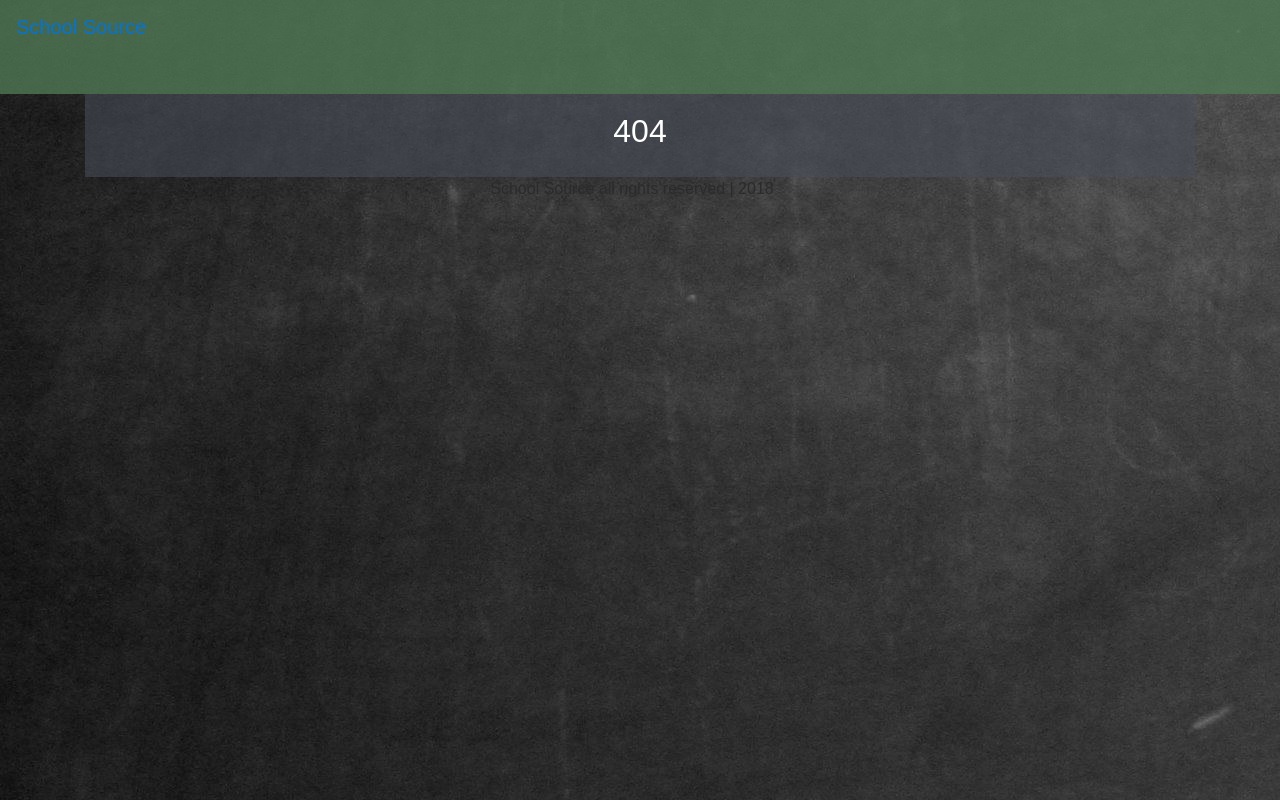
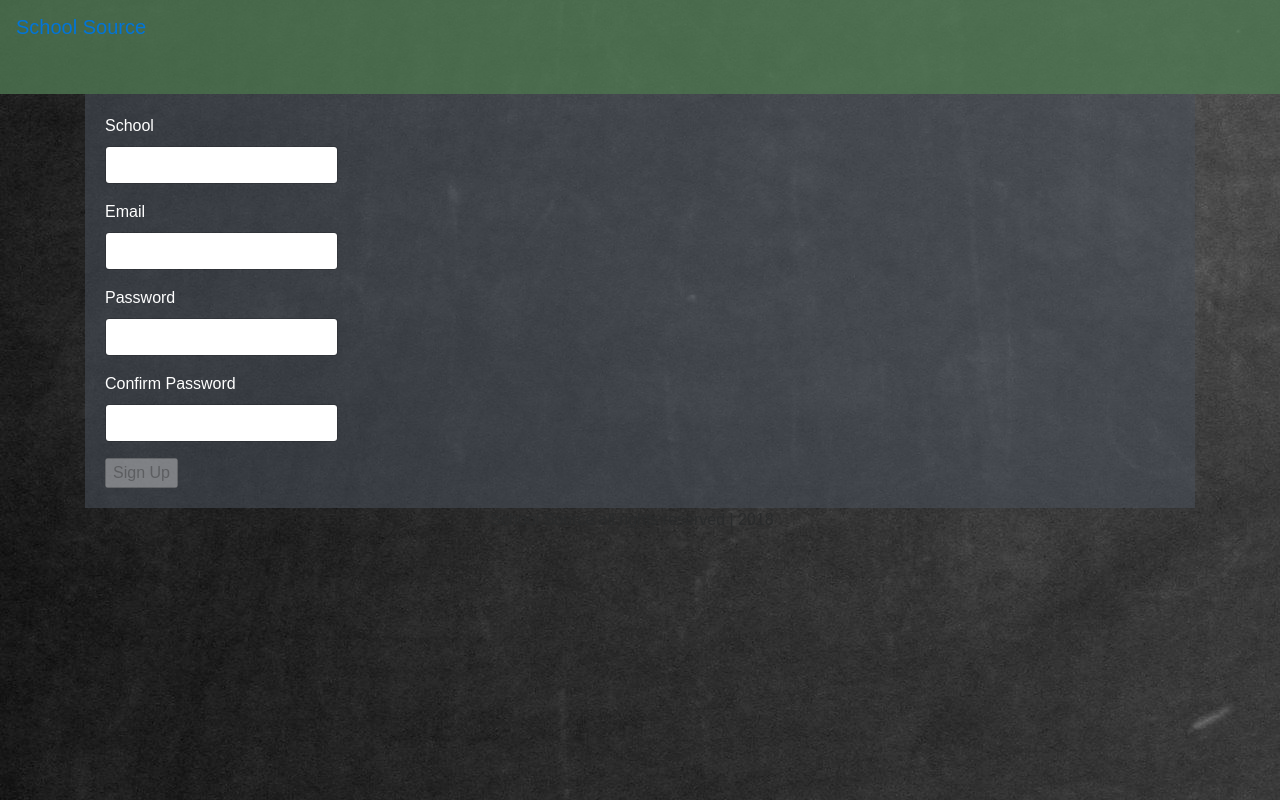
Before and after one commit to leifswenson/project3, a React (Create React App) app in the folder client/: page /user/edit in a window 1280 px wide. Before the commit this address had no page. Built offline with nearby package versions, Linux system fonts and the light colour scheme; no server answers; a web font is replaced by a local one.

Commit message:
registration form added

```diff
--- a/client/src/App.js
+++ b/client/src/App.js
@@ -7,6 +7,8 @@ import ResourcesIndex from './pages/resources/ResourcesIndex';
 import ResourcesShow from './pages/resources/ResourcesShow';
 import ResourcesNew from './pages/resources/ResourcesNew';
 import NoMatch from './pages/NoMatch/NoMatch';
+import Edit from './pages/users/Edit';
+
 
 // Components
 import Navbar from './components/Navbar';
@@ -29,6 +31,7 @@ class App extends Component {
               <Route exact path="/resources" component={ResourcesIndex} />
               <Route exact path="/resources/id" component={ResourcesShow} />
               <Route exact path="/resources/new" component={ResourcesNew} />
+              <Route exact path="/user/edit" component={Edit} />
               <Route component={NoMatch} />
             </Switch>
           </div>
--- a/client/src/components/Navbar/Navbar.js
+++ b/client/src/components/Navbar/Navbar.js
@@ -36,8 +36,8 @@ const Navbar = props => (
           </Link>
         </li>
         <li className="nav-item">
-          <Link to="/" className="nav-link">
-            Log out
+          <Link to="/user/edit" className="nav-link">
+            Sign Up
           </Link>
         </li>
       </ul>
--- /dev/null
+++ b/client/src/components/RegistrationForm/Registration.js
@@ -0,0 +1,112 @@
+import React, { Component } from "react";
+import "./Registration.css";
+import API from "../../utils/API";
+
+class Registration extends Component {
+  state = {
+    school: "",
+    email: "",
+    password: "",
+    confirmPassword: ""
+  };
+
+  componentDidMount() {
+    this.loadresources();
+  }
+
+  loadresources = () => {
+    API.getresources()
+      .then(res =>
+        this.setState({ resources: res.data, school: "", email: "", password: "", confirmPassword: "" })
+      )
+      .catch(err => console.log(err));
+  };
+
+  deleteresource = id => {
+    API.deleteresource(id)
+      .then(res => this.loadresources())
+      .catch(err => console.log(err));
+  };
+
+  handleInputChange = event => {
+    const { name, value } = event.target;
+    this.setState({
+      [name]: value
+    });
+  };
+
+  handleFormSubmit = event => {
+    event.preventDefault();
+    // alert("You added a resource.")
+    if (this.state.title && this.state.category) {
+      API.saveresource({
+        title: this.state.title,
+        category: this.state.category,
+        school: this.state.school,
+        school_location: this.state.school_location,
+        quantity: this.state.quantity,
+        description: this.state.description
+      })
+        .then(res => this.loadresources())
+        .catch(err => console.log(err));
+    }
+  };
+
+  render() {
+    return (
+      <div className ="container">
+        <div className="row">
+          <div className="md-12">
+            <form>
+            	<div className="form-group">
+	            	<label for="school">School</label>
+	              <input
+                  className="form-control"
+	                value={this.state.school}
+	                onChange={this.handleInputChange}
+	                name="school"
+	              />
+              </div>
+              <div className="form-group">
+	            	<label for="email">Email</label>
+	              <input
+                  className="form-control"
+	                value={this.state.email}
+	                onChange={this.handleInputChange}
+	                name="email"
+	              />
+              </div>
+              <div className="form-group">
+	            	<label for="password">Password</label>
+	              <input
+                  className="form-control"
+	                value={this.state.password}
+	                onChange={this.handleInputChange}
+	                name="password"
+	              />
+              </div>
+              <div className="form-group">
+	            	<label for="comfirm_password">Confirm Password</label>
+	              <input
+                  className="form-control"
+	                value={this.state.confirm_password}
+	                onChange={this.handleInputChange}
+	                name="confirm_password"
+	              />
+              </div>
+
+              <button
+                disabled={!(this.state.title && this.state.category)}
+                onClick={this.handleFormSubmit}
+              >
+                Sign Up
+              </button>
+            </form>
+          </div>
+        </div>
+      </div>
+    );
+  }
+}
+
+export default Registration;
--- /dev/null
+++ b/client/src/components/RegistrationForm/index.js
@@ -0,0 +1 @@
+export { default } from "./Registration";
--- a/client/src/pages/users/Edit.js
+++ b/client/src/pages/users/Edit.js
@@ -0,0 +1,12 @@
+import React from "react";
+import Registration from '../../components/RegistrationForm';
+import Section from '../../components/Section';
+
+
+const Edit = () => (
+  <Section>
+    <Registration />
+  </Section>
+);
+
+export default Edit;
```
Also changed, not shown: client/src/components/RegistrationForm/Registration.css (added).
